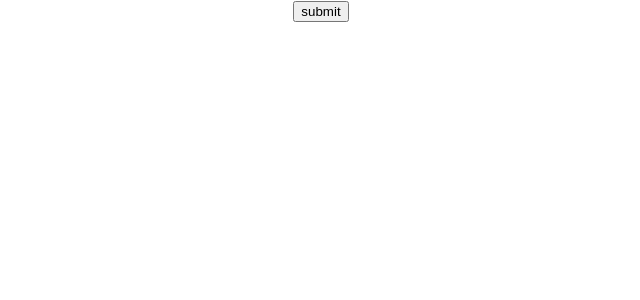
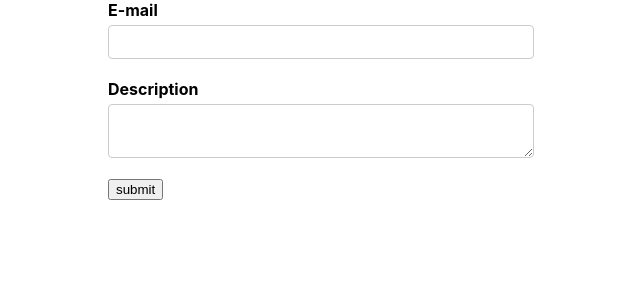
Before and after one commit to shivgaurav27/react-projects, a React (Create React App) app: page / in a window 1280 px wide. Shown: the top 300 px of the page, without its empty margins (319-959 px from the left). Built offline with nearby package versions, Linux system fonts and the light colour scheme.

Commit message:
making usable formcontrols components to use anywhere in any form

```diff
--- a/src/components/FormikContainer.js
+++ b/src/components/FormikContainer.js
@@ -1,16 +1,38 @@
 import React from 'react';
 import {Formik,Form} from "formik";
 import * as Yup from 'yup';
+import FormikControl from './FormikControl';
 
 const FormikContainer = () => {
-    const initialValues={}
-    const validationSchema = Yup.object({})
+    const initialValues={
+        email:'',
+        description:'',
+    }
+    const validationSchema = Yup.object({
+        email:Yup.string().required('Required !!!'),
+        description:Yup.string().required('required hai!!!')
+    })
     const onSubmit = values =>console.log('Form data',values)
     return (
-        <Formik>
+        <Formik
+            initialValues={initialValues}
+            validationSchema={validationSchema}
+            onSubmit={onSubmit}
+        >
             {
                 formik =>(
                     <Form>
+                       <FormikControl
+                        control='input'
+                        type='email'
+                        label='E-mail'
+                        name='email'
+                        />
+                        <FormikControl
+                        control='textarea'
+                        label='Description'
+                        name='description'
+                        />
                         <button type='submit'>submit</button>
                     </Form>
                 )
--- a/src/components/FormikControl.js
+++ b/src/components/FormikControl.js
@@ -1,8 +1,13 @@
 import React from 'react';
-const FormikControl = ({control}) => {
+import Input from './Input'
+import Textarea from './Textarea';
+
+const FormikControl = (props) => {
+    const {control,...rest}=props;
+
     switch(control){
-        case 'input':
-        case 'textarea':
+        case 'input': return <Input  {...rest}/>
+        case 'textarea': return <Textarea {...rest} />
         case 'select':
         case 'radio':
         case 'checkbox':
--- /dev/null
+++ b/src/components/Input.js
@@ -0,0 +1,16 @@
+import React from 'react';
+import {Field,ErrorMessage} from 'formik';
+import TextError from './TextError'
+const Input = (props) => {
+
+    const {label, name, ...rest}=props;
+    return (
+        <div className='form-control'>
+            <label htmlFor={name}>{label}</label>
+            <Field  id={name} name={name} {...rest}/>
+            <ErrorMessage name={name} component={TextError}/>
+        </div>
+      );
+}
+
+export default Input;
--- /dev/null
+++ b/src/components/TextError.js
@@ -0,0 +1,10 @@
+import React from 'react';
+const TextError = (props) => {
+    return (
+        <div className="error">
+            {props.children}
+        </div>
+     );
+}
+
+export default TextError;
--- /dev/null
+++ b/src/components/Textarea.js
@@ -0,0 +1,16 @@
+import React from 'react';
+import {Field,ErrorMessage} from 'formik';
+import TextError from './TextError';
+const Textarea = (props) => {
+    const {label,name ,...rest} = props;
+
+    return (
+        <div className='form-control'>
+            <label htmlFor={name}>{label}</label>
+            <Field as='textarea' name={name} id={name} {...rest}/>
+            <ErrorMessage name={name} component={TextError}/>
+        </div>
+     );
+}
+
+export default Textarea;
```
